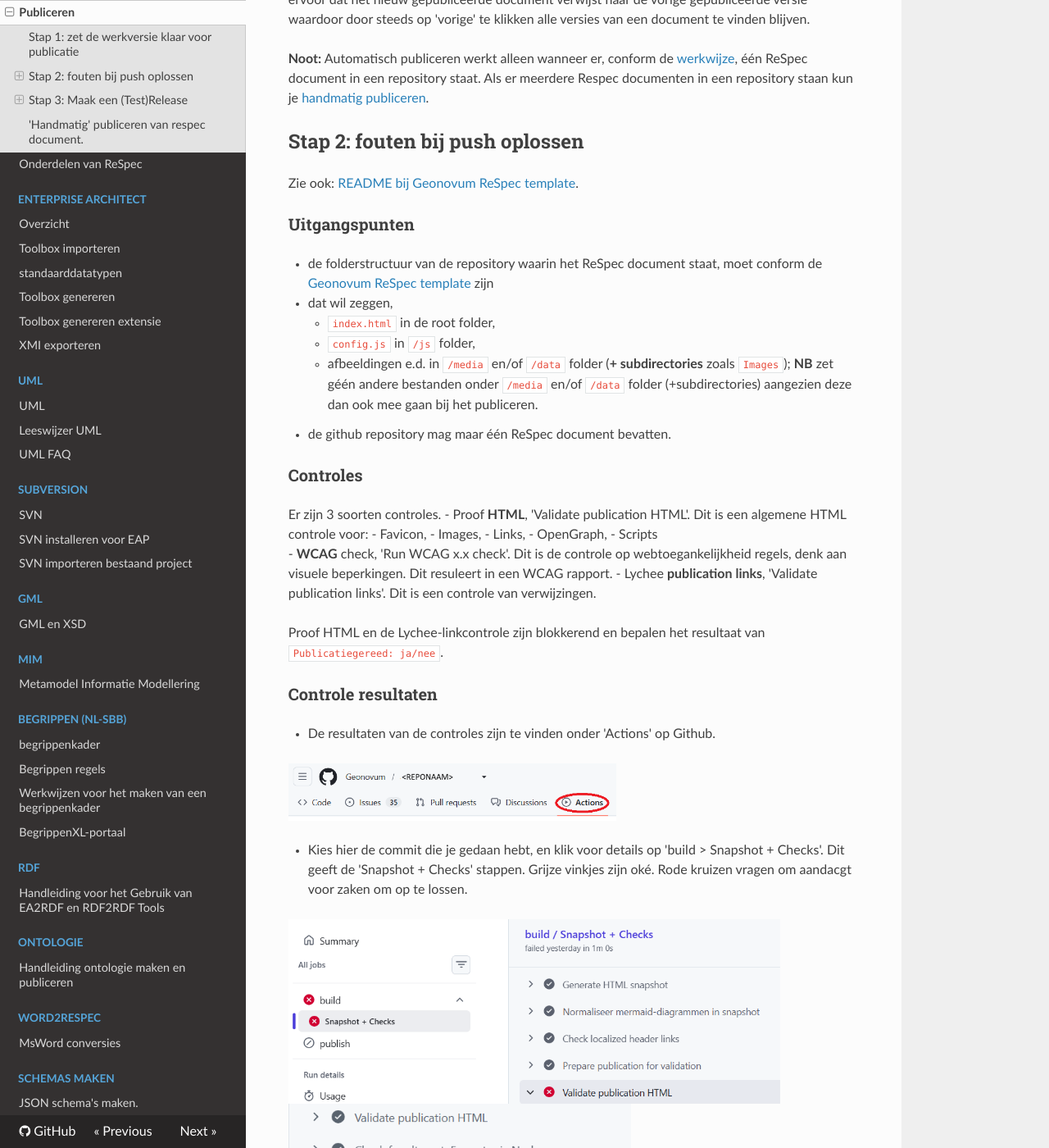
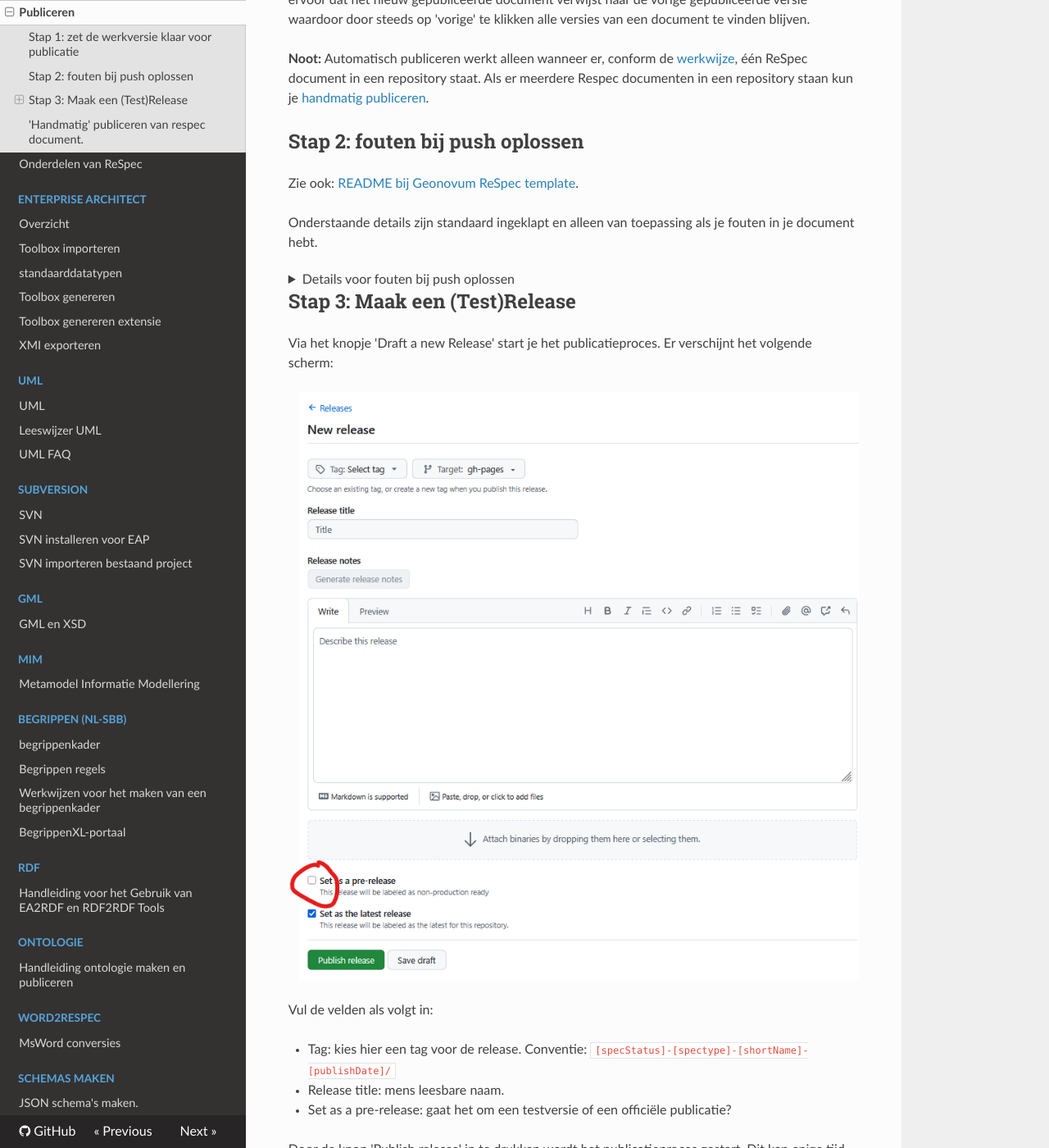
Before and after one commit to Geonovum/handleiding-tooling, an MkDocs documentation site: the page built from docs/ReSpec/ReSpec-publiceren.md, in a window 1280 px wide and 1400 px high, scrolled down 1028 px. Shown: the whole window at 82% size. Built offline with MkDocs 1.6.1, drawn with Linux system fonts in a browser that asks for light colours; nearby versions of some CDN libraries; some of the changed text lies outside the part shown.

Commit message:
typos, meer tekst en inklapbare secties.

```diff
--- a/docs/ReSpec/ReSpec-publiceren.md
+++ b/docs/ReSpec/ReSpec-publiceren.md
@@ -27,7 +27,16 @@
 
 Zie ook: [README bij Geonovum ReSpec template](https://github.com/Geonovum/NL-ReSpec-template/blob/main/README.md).
 
-### Uitgangspunten
+Onderstaande details zijn standaard ingeklapt en alleen van toepassing als je fouten in je document hebt.
+
+<details>
+  <summary>Details voor fouten bij push oplossen</summary>
+
+  Onderstaande lijst
+
+<details>
+  <summary>Uitgangspunten - structuur van de repository</summary>
+
 - de folderstructuur van de repository waarin het ReSpec document staat, moet conform de [Geonovum ReSpec template](https://github.com/Geonovum/NL-ReSpec-template) zijn
 - dat wil zeggen,
     - `index.html` in de root folder,
@@ -35,7 +44,10 @@
     - afbeeldingen e.d. in `/media` en/of `/data` folder (**+ subdirectories** zoals `Images`); **NB** zet géén andere bestanden onder `/media` en/of `/data` folder (+subdirectories) aangezien deze dan ook mee gaan bij het publiceren.
 - de github repository mag maar één ReSpec document bevatten.
 
-### Controles
+</details>
+
+<details>
+  <summary>Soort controles welke uitgevoerd worden</summary>
 
 Er zijn 3 soorten controles.
 - Proof **HTML**, 'Validate publication HTML'. Dit is een algemene HTML controle voor:
@@ -49,35 +61,37 @@
 
 Proof HTML en de Lychee-linkcontrole zijn blokkerend en bepalen het resultaat van `Publicatiegereed: ja/nee`.
 
+</details>
 
-### Controle resultaten
+<details>
+  <summary>Controle resultaten terugvinden op Github</summary>
 
 - De resultaten van de controles zijn te vinden onder 'Actions' op Github.
-  <!-- ![Github actions in balk](media/github-actions.png) -->
   <img src="../media/github-actions.png" alt="Github actions in balk" style="max-width:400px; height:auto;"/>
 
-- Kies hier de commit die je gedaan hebt, en klik voor details op 'build > Snapshot + Checks'. Dit geeft de 'Snapshot + Checks' stappen. Grijze vinkjes zijn oké. Rode kruizen vragen om aandacgt voor zaken om op te lossen.
-  <!-- !['Snapshot + Checks details'](media/snapshot-checks-details.png) -->
-  <img src="../media/snapshot-checks-details.png" alt="Snapshot + Checks details" style="max-width:600px; height:auto;"/>
-  !['Snapshot + Checks: HTML, WCAG, publicatielinks'](media/snapshot-checks-details-2.png)
+- Kies hier de commit die je gedaan hebt, en klik voor details op 'build > Snapshot + Checks'. Dit geeft de 'Snapshot + Checks' stappen. Grijze vinkjes zijn oké. Rode kruisen vragen om aandacht voor zaken om op te lossen.
+  <img src="../media/snapshot-checks-details.png" alt="Snapshot + Checks details" style="max-width:600px; height:auto;"/><img src="../media/snapshot-checks-details-2.png" alt="Snapshot + Checks details 2" style="max-width:400px; height:auto;"/>
 
-- publicatiegereed ja/nee?
-    <!-- !['Snapshot + Checks: summary publicatiegereed'](media/summary-preflight.png) -->
-    <img src="../media/summary-preflight.png" alt="Snapshot + Checks: summary publicatiegereed" style="max-width:400px; height:auto;">
-
-- evt. artefacts/artifacts bekijken
+-  publicatiegereed ja/nee? evt. artefacts/artifacts bekijken
     !['artefacts'](media/artefacts.png)
 
+</details>
 
-### Typische fouten
+<details>
+  <summary>Typische fouten die gevonden worden met oplossing</summary>
 
 - referentiefout id (#`<id>` waarvan er geen element is met id="`<id>`").
- <!-- !['broken-link'](media/broken-link.png)  -->
   <img src="../media/broken-link.png" alt="broken-link" style="max-width:400px; height:auto;">
+
 - protocol ontbreekt in url, bijv.  `https://`. Melding `internally linking to docs.geostandaarden.nl/xxx/yyy/, which does not exist`.
+
 - `error: Duplicate ID “xxx”.`, dubbele id's, bijvoorbeeld meerdere keer id="col1" bij tabellen gegenereerd bij word2respec.
+
 - ongeldige html-tags, bijvpoorbeeld `<h7>` of `<alias>`. Dit is typisch voor een oudere imvertor-versie. Oplossing is om opnieuw output met imvertor te creëren.
 
+</details>
+
+</details>
 
 ## Stap 3: Maak een (Test)Release
 
```
